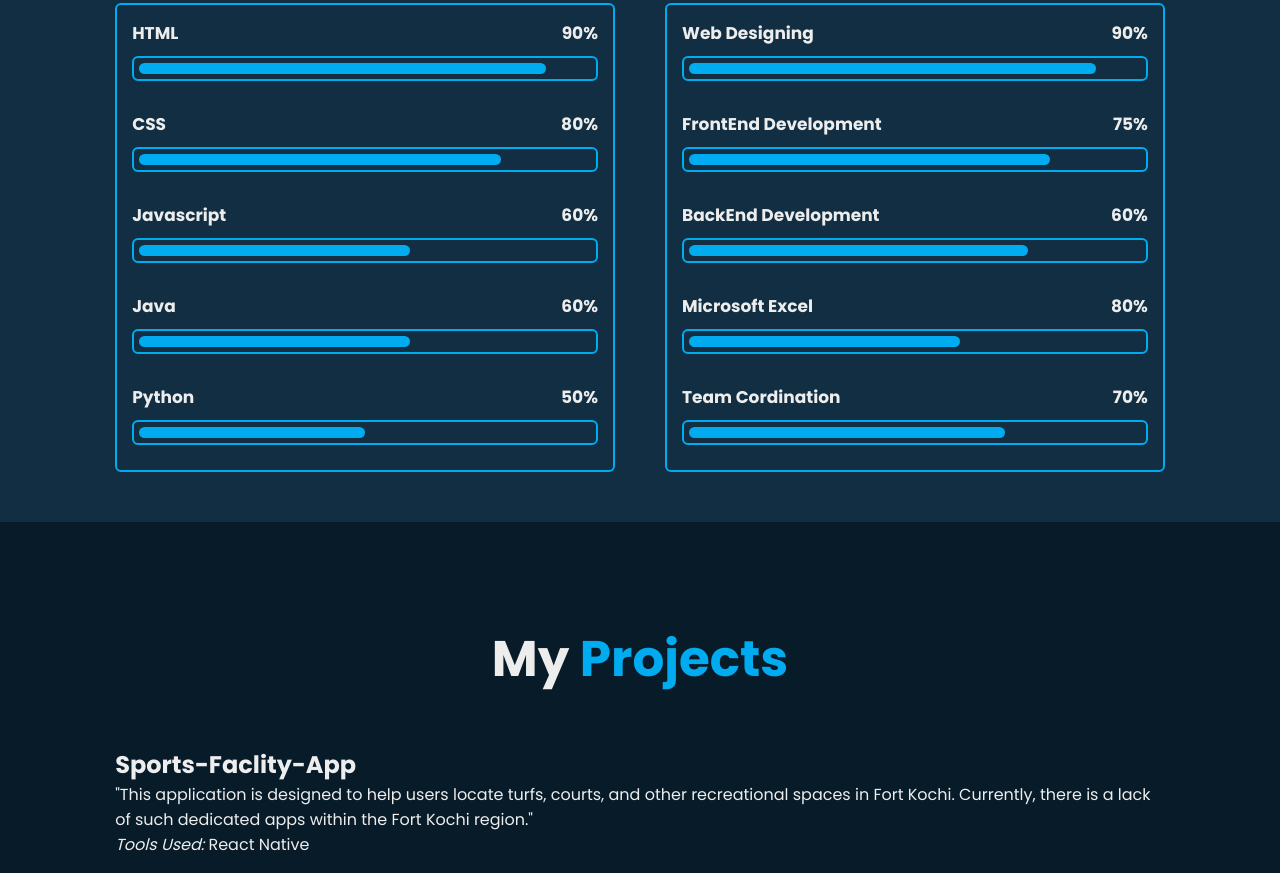
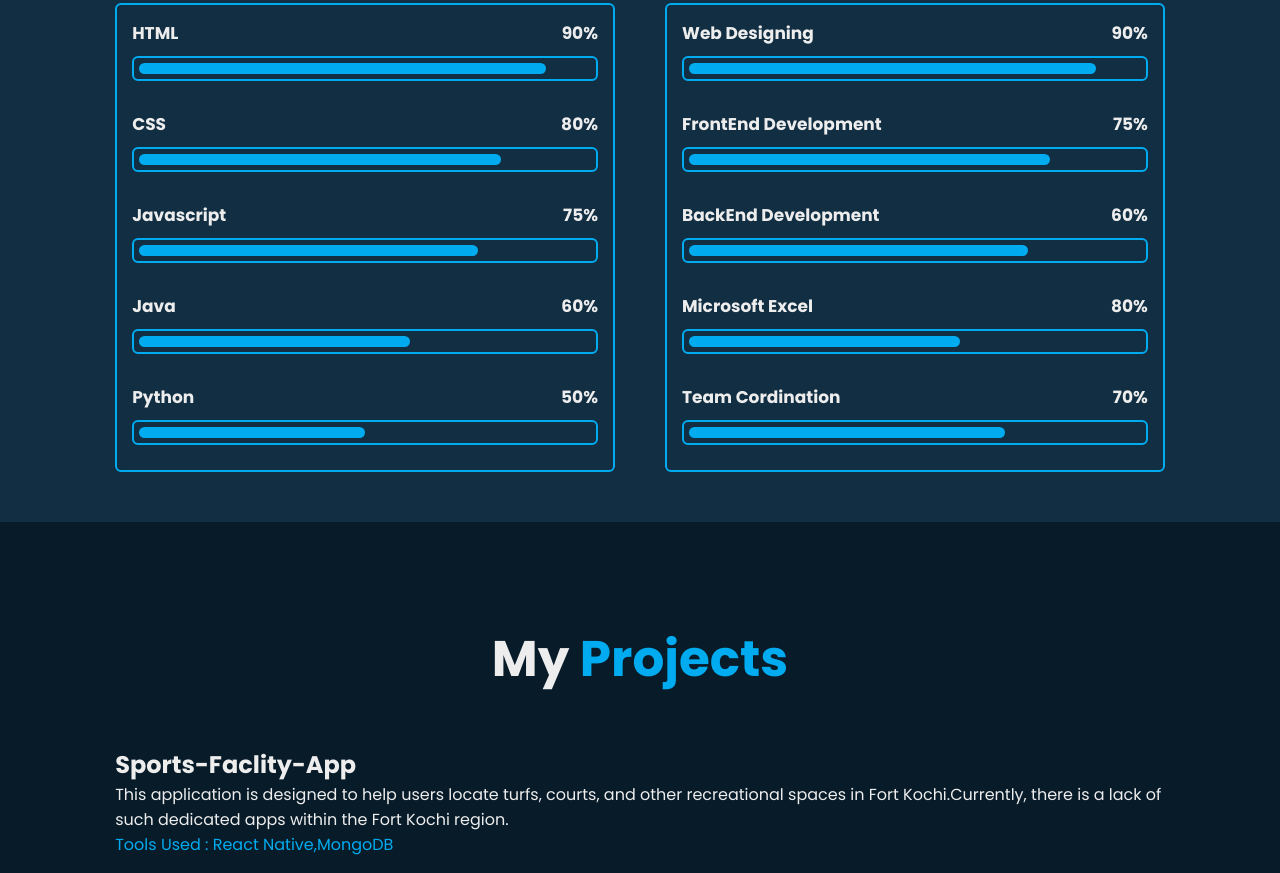
Before and after one commit to arfanashfaque/portFolio, a plain HTML site: page index.html in a window 1280 px wide. Shown: the part 3067-3940 px from the top of the page. Drawn offline with nearby package versions, Linux system fonts and the light colour scheme.

Commit message:
Changes : Modifying JS to hide and display message

```diff
--- a/index.html
+++ b/index.html
@@ -206,7 +206,7 @@
                             </div>
 
                             <div class="progress">
-                                <h3>Javascript <span>60%</span></h3>
+                                <h3>Javascript <span>75%</span></h3>
                                 <div class="bar"><span></span></div>
                             </div>
 
@@ -261,13 +261,11 @@
 
         <!-- My Projects -->
         <section class="project" id="project">
-            <h2 class="heading">My <span>Projects</span></h2>
+            <h2 id="myProject" class="heading">My <span>Projects</span></h2>
             <div class="project-content">
-
-                <h2>Sports-Faclity-App</h2>
-                <p>"This application is designed to help users locate turfs, courts, and other recreational spaces in Fort Kochi.
-                     Currently, there is a lack of such dedicated apps within the Fort Kochi region."</p>
-                     <p><em>Tools Used: </em>React Native</p>
+                <h2 id="projectHeader"></h2>
+                <p id="projectPara"></p>
+                <p id="pc"></p>
             </div>
 
         </section>
--- a/index.js
+++ b/index.js
@@ -28,6 +28,8 @@ window.onscroll = () => {
 
     menuIcon.classList.remove('bx-x');
     navbar.classList.remove('active');
+
+
 }
 
 //toggle navbar
@@ -38,3 +40,20 @@ menuIcon.onclick = () => {
     menuIcon.classList.toggle('bx-x');
     navbar.classList.toggle('active');
 }
+
+//Project section
+var A = true
+// Get the paragraph and header elements
+var resultParagraph = document.getElementById("projectPara");
+var resultHeader = document.getElementById("projectHeader");
+var resultTools = document.getElementById("pc");
+
+// Check if A has a value
+if (A) {
+    resultHeader.innerText = "Sports-Faclity-App";
+    resultParagraph.innerText ="This application is designed to help users locate turfs, courts, and other recreational spaces in Fort Kochi.Currently, there is a lack of such dedicated apps within the Fort Kochi region."
+    resultTools.innerText = `Tools Used : React Native,MongoDB`
+
+} else {
+    resultHeader.innerText = "Currently no projects ongoing";
+}
--- a/style.css
+++ b/style.css
@@ -545,7 +545,7 @@ span {
 }
 
 .skills-column:nth-child(1) .skill-content .progress:nth-child(3) .bar span {
-    width: 60%;
+    width: 75%;
 }
 
 .skills-column:nth-child(1) .skill-content .progress:nth-child(4) .bar span {
@@ -595,6 +595,9 @@ span {
     gap: 2rem;
 }
 
+#pc{
+    color: var(--main-color);
+}
 .contact {
     min-height: auto;
     padding-bottom: 7rem;
```
